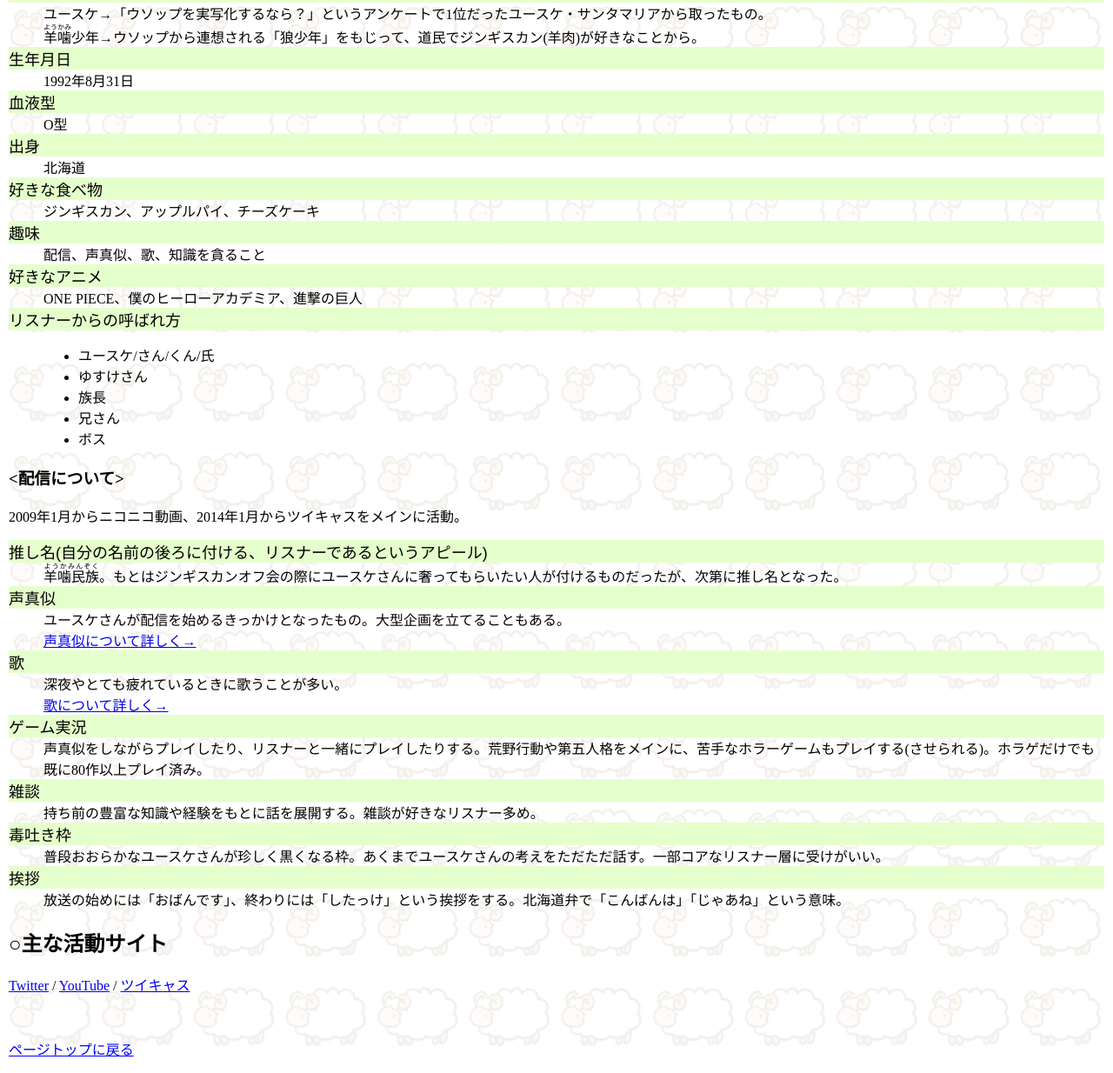
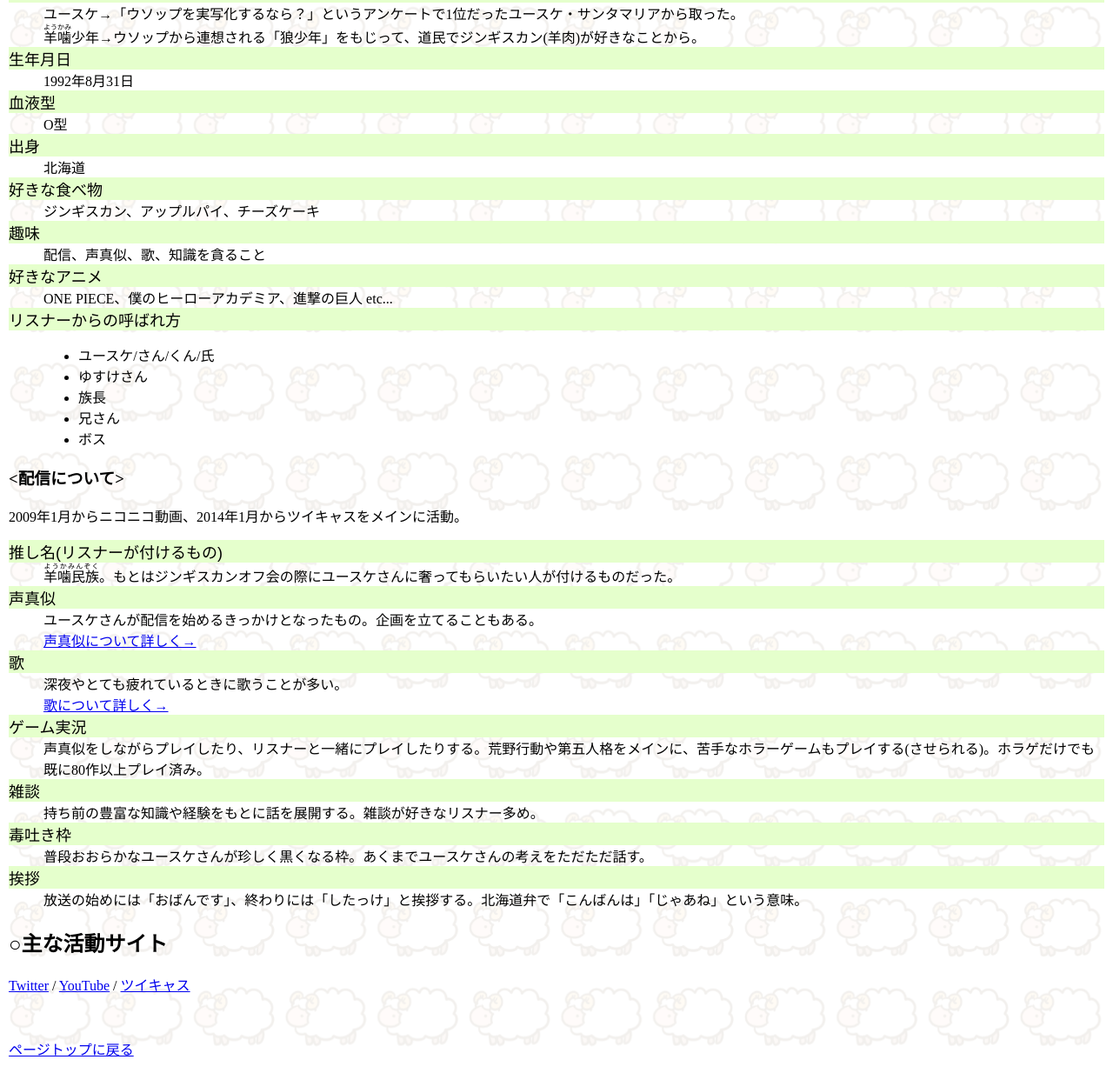
Before and after one commit to 1858102/1858102.github.io, a plain HTML site: page index.html in a window 1280 px wide. Shown: the part 647-1881 px from the top of the page at 87% size. Drawn offline with Linux system fonts and the light colour scheme.

Commit message:
Update index.html

```diff
--- a/index.html
+++ b/index.html
@@ -28,7 +28,7 @@
         <dt>名前</dt>
         <dd>ユースケ@羊噛少年</dd>
             <dt>名前の由来</dt>
-            <dd>ユースケ→「ウソップを実写化するなら？」というアンケートで1位だったユースケ・サンタマリアから取ったもの。</dd>
+            <dd>ユースケ→「ウソップを実写化するなら？」というアンケートで1位だったユースケ・サンタマリアから取った。</dd>
             <dd><ruby>羊噛<rp>(</rp><rt>ようかみ</rt><rp>)</rp></ruby>少年→ウソップから連想される「狼少年」をもじって、道民でジンギスカン(羊肉)が好きなことから。</dd>
             <dt>生年月日</dt>
             <dd>1992年8月31日</dd>
@@ -41,7 +41,7 @@
             <dt>趣味</dt>
             <dd>配信、声真似、歌、知識を貪ること</dd>
             <dt>好きなアニメ</dt>
-            <dd>ONE PIECE、僕のヒーローアカデミア、進撃の巨人</dd>
+            <dd>ONE PIECE、僕のヒーローアカデミア、進撃の巨人 etc...</dd>
             <dt>リスナーからの呼ばれ方</dt>
             <dd><ul>
                 <li>ユースケ/さん/くん/氏</li>
@@ -55,10 +55,10 @@
             <h3 id="b">&lt;配信について&gt;</h3>
         <p>2009年1月からニコニコ動画、2014年1月からツイキャスをメインに活動。</p>
         <dl>
-            <dt>推し名(自分の名前の後ろに付ける、リスナーであるというアピール)</dt>
-            <dd><ruby>羊噛民族<rp>(</rp><rt>ようかみんぞく</rt><rp>)</rp></ruby>。もとはジンギスカンオフ会の際にユースケさんに奢ってもらいたい人が付けるものだったが、次第に推し名となった。</dd>
+            <dt>推し名(リスナーが付けるもの)</dt>
+            <dd><ruby>羊噛民族<rp>(</rp><rt>ようかみんぞく</rt><rp>)</rp></ruby>。もとはジンギスカンオフ会の際にユースケさんに奢ってもらいたい人が付けるものだった。</dd>
             <dt>声真似</dt>
-            <dd>ユースケさんが配信を始めるきっかけとなったもの。大型企画を立てることもある。<br><a href="a.index.html" >声真似について詳しく→</a></dd>
+            <dd>ユースケさんが配信を始めるきっかけとなったもの。企画を立てることもある。<br><a href="a.index.html" >声真似について詳しく→</a></dd>
             <dt>歌</dt>
             <dd>深夜やとても疲れているときに歌うことが多い。<br><a href="b.index.html" >歌について詳しく→</a></dd>
             <dt>ゲーム実況</dt>
@@ -66,9 +66,9 @@
             <dt>雑談</dt>
             <dd>持ち前の豊富な知識や経験をもとに話を展開する。雑談が好きなリスナー多め。</dd>
             <dt>毒吐き枠</dt>
-            <dd>普段おおらかなユースケさんが珍しく黒くなる枠。あくまでユースケさんの考えをただただ話す。一部コアなリスナー層に受けがいい。</dd>
+            <dd>普段おおらかなユースケさんが珍しく黒くなる枠。あくまでユースケさんの考えをただただ話す。</dd>
             <dt>挨拶</dt>
-            <dd>放送の始めには「おばんです」、終わりには「したっけ」という挨拶をする。北海道弁で「こんばんは」「じゃあね」という意味。</dd>
+            <dd>放送の始めには「おばんです」、終わりには「したっけ」と挨拶する。北海道弁で「こんばんは」「じゃあね」という意味。</dd>
         </dl>
 
         <h2 id="c">○主な活動サイト</h2>
```
